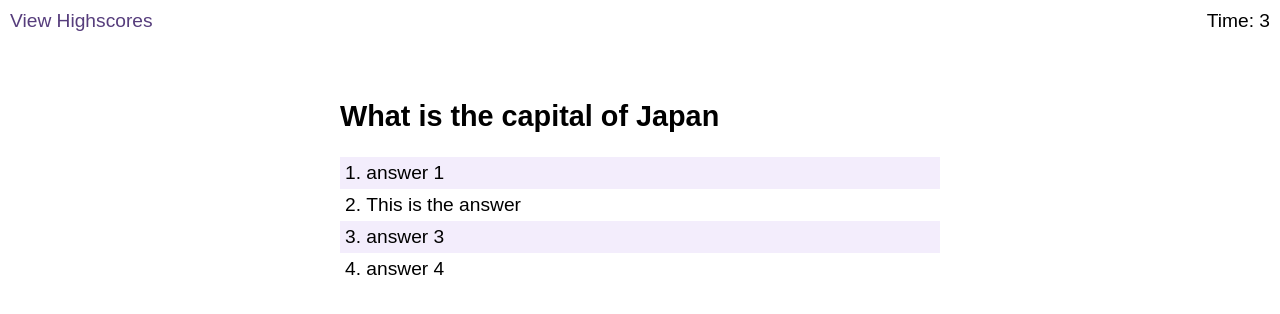
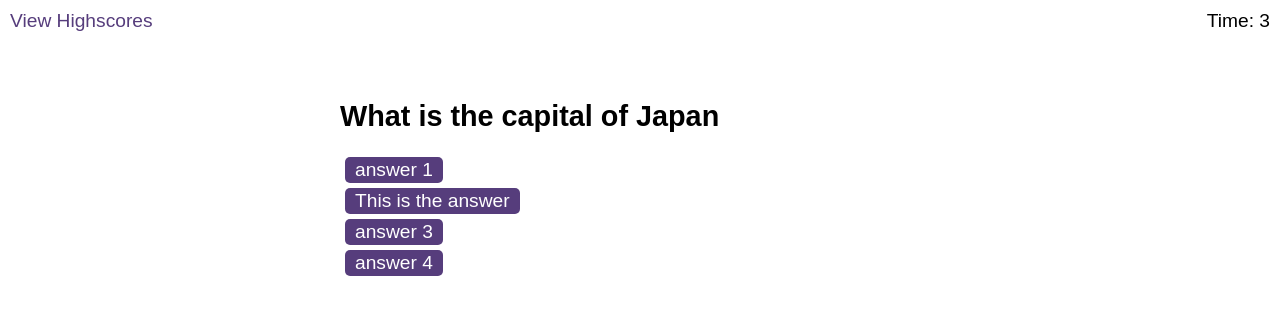
Before and after one commit to Greenie115/japan-quiz, a plain HTML site: page index.html in a window 1280 px wide. Both pictures are taken after a click on the button "Start Quiz". Drawn offline with Linux system fonts and the light colour scheme.

Commit message:
displaying buttons in a block

```diff
--- a/assets/css/styles.css
+++ b/assets/css/styles.css
@@ -30,7 +30,7 @@ button:hover {
   background-color: #8570a5;
 }
 
-.choices button {
+#choices button {
   display: block;
 }
 
--- a/assets/js/script.js
+++ b/assets/js/script.js
@@ -22,7 +22,7 @@ var timer = 5;
 
 function loadQuestions(){
   for (var i = 0; i < questionValues.length; i++){
-      var liEl = document.createElement("li")
+      var liEl = document.createElement("button")
       choicesLi.append(liEl)
       liEl.textContent = questionValues[i]
       liEl.classList.add("choicesLi")
```
